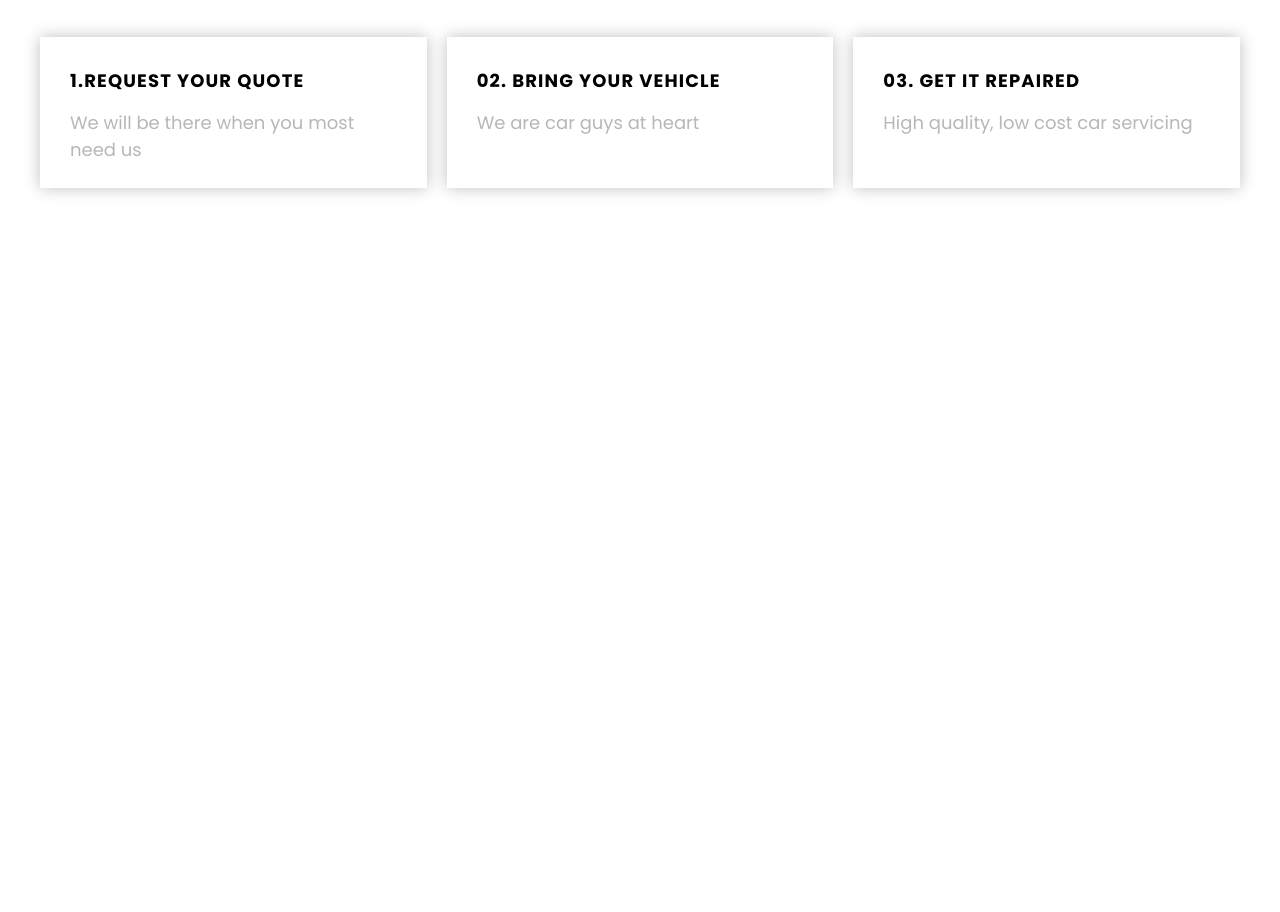
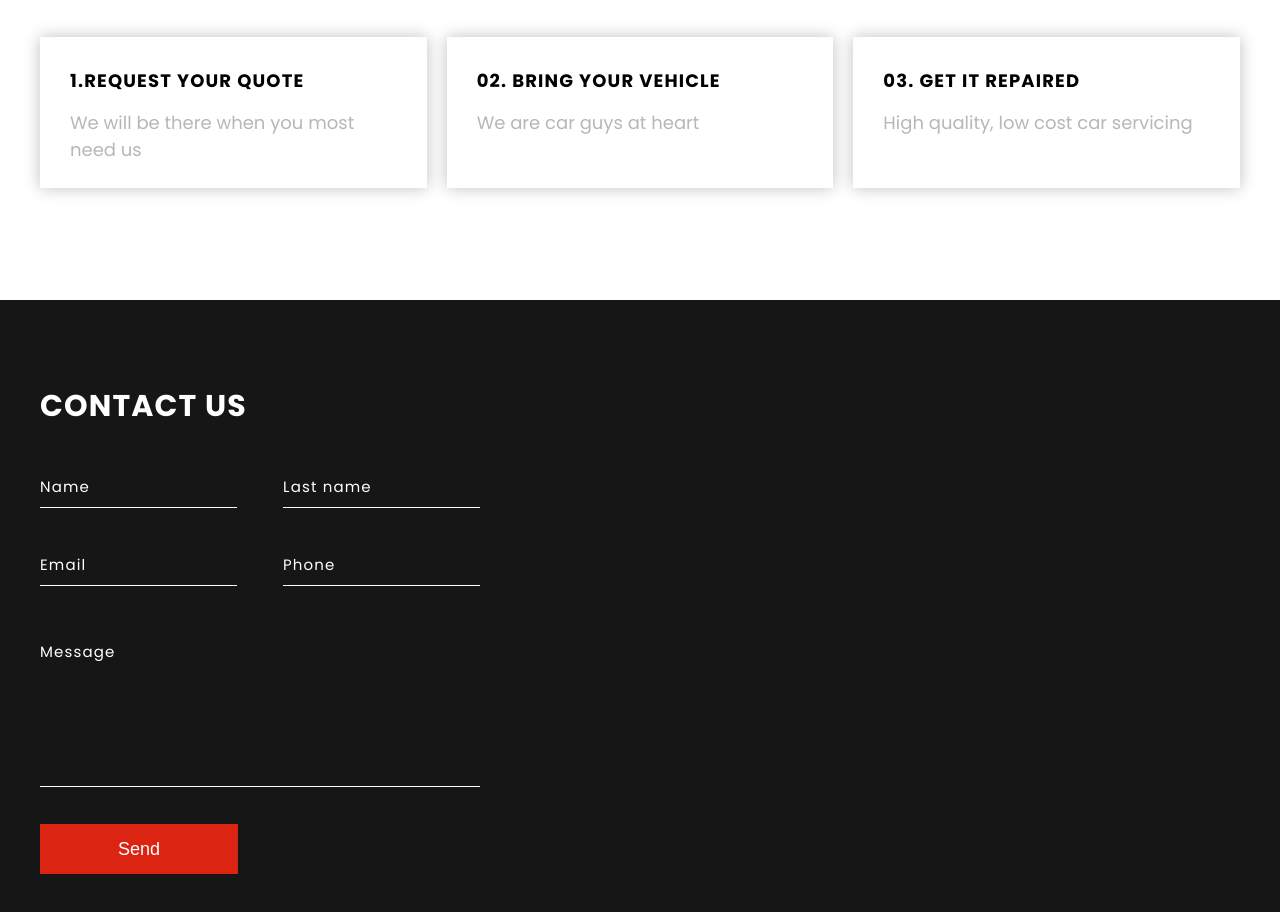
Before and after one commit to maxik12335/portfolio_verstka_1, a plain HTML site: page index.html in a window 1280 px wide. Shown: the part 2822-3734 px from the top of the page. Before the commit the page ends 3122 px from the top, so only its background shows below. Drawn offline with Linux system fonts and the light colour scheme.

Commit message:
added contacts

```diff
--- a/index.html
+++ b/index.html
@@ -181,7 +181,18 @@
 
     <section class="contacts">
       <div class="container">
+        <h2 class="section-title contacts-title">
+          Contact us
+        </h2>
 
+        <form class="form">
+          <input type="text" class="input" placeholder="Name">
+          <input type="text" class="input" placeholder="Last name">
+          <input type="text" class="input" placeholder="Email">
+          <input type="text" class="input" placeholder="Phone">
+          <textarea class="textarea" placeholder="Message"></textarea>
+          <button type="submit" class="button">Send</button>
+        </form>
       </div>
     </section>
   </main>
--- a/styles/main.css
+++ b/styles/main.css
@@ -40,6 +40,15 @@ ul {
 
 a {
   text-decoration: none;
+}
+
+input {
+  border: none;
+  outline: none;
+}
+
+textarea:focus {
+  outline: none;
 }
 
 button {
@@ -410,3 +419,74 @@ body {
   font-weight: 400;
   color: #B7B7B7;
 }
+
+.contacts {
+  background-color:#171616;
+  padding: 84px 0 97px 0;
+}
+
+.contacts-title {
+  color: white;
+  margin-bottom: 46px;
+}
+
+.form {
+  margin-bottom: 37px;
+  display: flex;
+  justify-content: space-between;
+  flex-wrap: wrap;
+  width: 440px;
+}
+
+.input {
+  width: 197px;
+  background-color: transparent;
+  border-bottom: 1px solid white;
+  padding-bottom: 9px;
+  color: white;
+  font-size: 15px;
+  font-weight: 400;
+  letter-spacing: 1.15px;
+  font-family: 'Poppins', sans-serif;
+}
+
+.input::placeholder {
+  color: white;
+  font-size: 15px;
+  font-weight: 400;
+  letter-spacing: 1.15px;
+  font-family: 'Poppins', sans-serif;
+}
+
+.input:nth-child(1),
+.input:nth-child(2) {
+  margin-bottom: 45px;
+}
+
+.input:nth-child(3),
+.input:nth-child(4) {
+  margin-bottom: 54px;
+}
+
+.textarea {
+  width: 100%;
+  background: transparent;
+  border: none;
+  resize: none;
+  border-bottom: 1px solid white;
+  padding-bottom: 100px;
+  color: white;
+  font-size: 15px;
+  font-weight: 400;
+  letter-spacing: 1.15px;
+  font-family: 'Poppins', sans-serif;
+  margin-bottom: 37px;
+}
+
+.textarea::placeholder {
+  color: white;
+  font-size: 15px;
+  font-weight: 400;
+  letter-spacing: 1.15px;
+  font-family: 'Poppins', sans-serif;
+}
```
